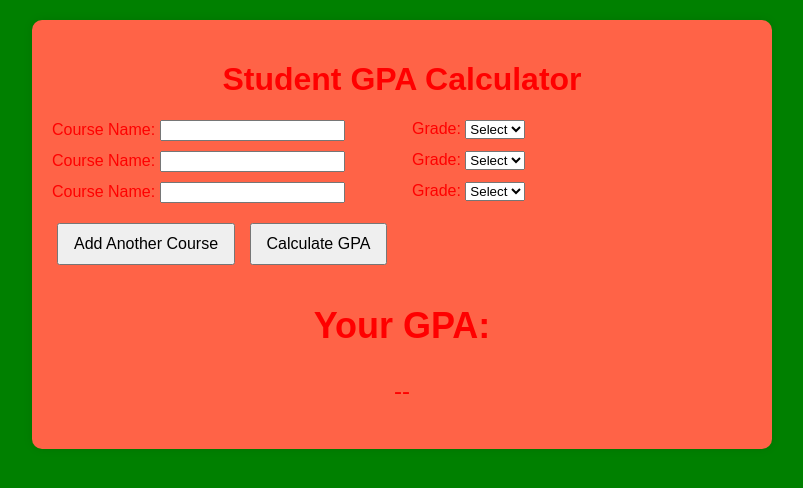
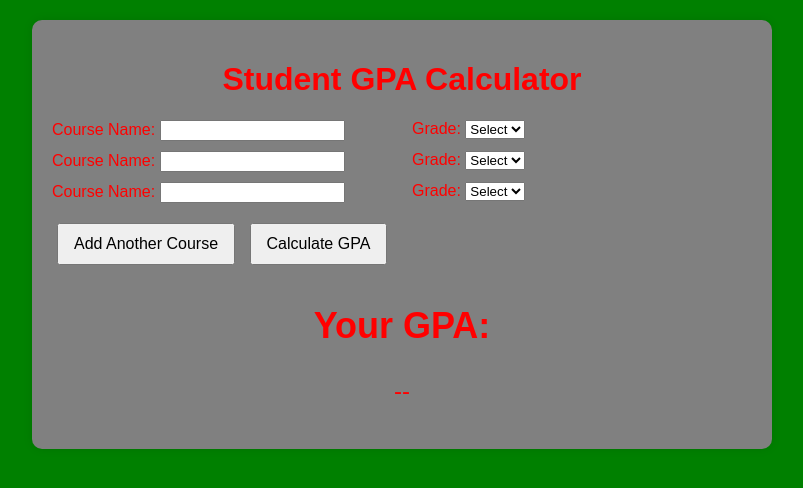
Before and after one commit to a1b2c3-rgb/IST4035-ENDSEM-EXAMS, a plain HTML site: page index.html in a window 1280 px wide. Shown: the whole page, without its empty margins (238-1041 px from the left). Drawn offline with Linux system fonts and the light colour scheme.

Commit message:
Update style.css

```diff
--- a/style.css
+++ b/style.css
@@ -9,7 +9,7 @@ body {
 main {
   max-width: 700px;
   margin: auto;
-  background: tomato;
+  background: grey;
   padding: 20px;
   border-radius: 10px;
   box-shadow: 0 0 10px rgba(0,0,0,0.1);
```
